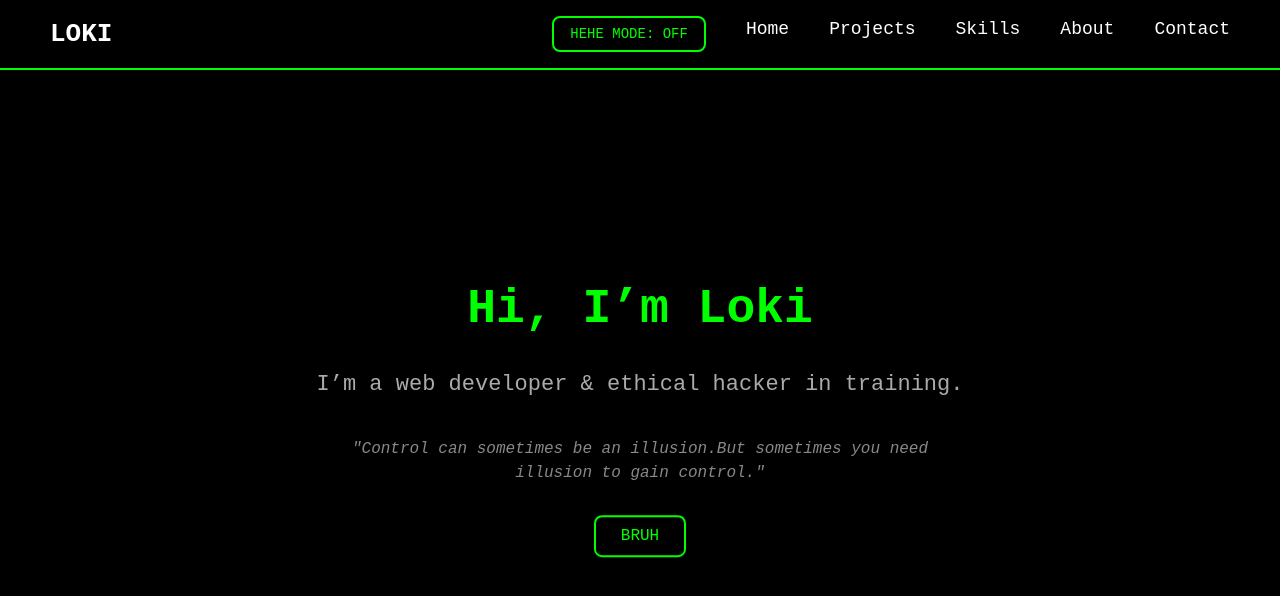
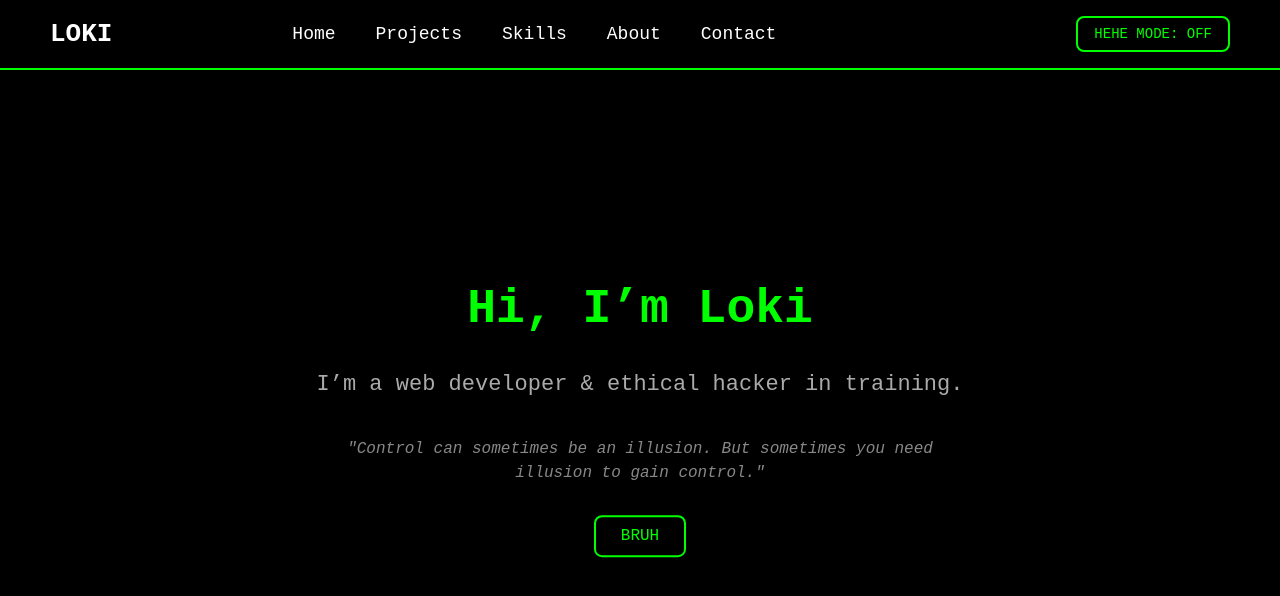
Before and after one commit to LokajithPT/portfolioshit, a React (Vite) app in the folder frontend/: page / in a window 1280 px wide. Shown: the top 596 px of the page. Built offline with nearby package versions, Linux system fonts and the light colour scheme.

Commit message:
audio shit

```diff
--- a/frontend/src/App.css
+++ b/frontend/src/App.css
@@ -331,3 +331,14 @@ body, html, #root {
   color: black;
   text-shadow: 0 0 10px #0f0;
 }
+
+.music-controls {
+  display: flex;
+  align-items: center;
+  gap: 10px;
+}
+
+.music-controls canvas {
+  border-radius: 4px;
+  background-color: #000; /* optional for contrast */
+}
--- a/frontend/src/App.jsx
+++ b/frontend/src/App.jsx
@@ -1,8 +1,6 @@
-import { useState, useRef } from 'react';
+import { useState, useRef } from "react";
 import './App.css';
 import glitchVideo from './assets/dayum.mp4';
-
-// Import songs directly (so Vite bundles them)
 import song1 from "./assets/song1.mp3";
 import song2 from "./assets/song2.mp3";
 import song3 from "./assets/song3.mp3";
@@ -20,34 +18,40 @@ export default function App() {
   const audioRef = useRef(null);
   const currentIndex = useRef(0);
 
-  // ✅ Use the imported songs here
   const playlist = [song1, song2, song3, song4];
 
   const handleClick = () => {
     setStartGlitch(true);
-
     setTimeout(() => {
       const video = videoRef.current;
       video.style.display = 'block';
       video.muted = false;
       video.volume = 0.5;
       video.play();
-    }, 2000); // glitch duration
+    }, 2000);
   };
 
   const toggleMusic = () => {
+    const audio = audioRef.current;
+    if (!audio) return;
+
+    // resume AudioContext if suspended
+    if (audio.audioCtx && audio.audioCtx.state === "suspended") {
+      audio.audioCtx.resume();
+    }
+
     if (!musicMode) {
-      audioRef.current.src = playlist[currentIndex.current];
-      audioRef.current.play();
+      audio.src = playlist[currentIndex.current];
+      audio.play().catch(err => console.log("play error:", err));
       setMusicMode(true);
 
-      audioRef.current.onended = () => {
+      audio.onended = () => {
         currentIndex.current = (currentIndex.current + 1) % playlist.length;
-        audioRef.current.src = playlist[currentIndex.current];
-        audioRef.current.play();
+        audio.src = playlist[currentIndex.current];
+        audio.play().catch(err => console.log("play error:", err));
       };
     } else {
-      audioRef.current.pause();
+      audio.pause();
       setMusicMode(false);
     }
   };
@@ -55,7 +59,6 @@ export default function App() {
   const handleVideoEnd = () => {
     setFlash(true);
     setStartGlitch(false);
-
     setTimeout(() => {
       setFlash(false);
       const video = videoRef.current;
@@ -67,64 +70,43 @@ export default function App() {
 
   return (
     <div className={`app ${startGlitch ? 'glitching' : ''}`}>
-      {/* Flash overlay */}
       {flash && <div className="white-flash"></div>}
 
-      {/* Navbar */}
       <nav className={`navbar ${reveal ? 'reveal' : ''}`}>
         <div className="logo glitch" data-text="LOKI">LOKI</div>
-
-        {/* Hamburger */}
-        <div
-          className={`hamburger ${menuOpen ? 'active' : ''}`}
-          onClick={() => setMenuOpen(!menuOpen)}
-        >
-          <span></span>
-          <span></span>
-          <span></span>
+        <div className={`hamburger ${menuOpen ? 'active' : ''}`} onClick={() => setMenuOpen(!menuOpen)}>
+          <span></span><span></span><span></span>
         </div>
 
         <ul className={`nav-links ${menuOpen ? 'open' : ''}`}>
-
-
-    <AudioVisualizer audioRef={audioRef} />
-
-          <button
-            className={`music-toggle ${musicMode ? 'on' : ''}`}
-            onClick={toggleMusic}
-          >
-            {musicMode ? "HEHE MODE: ON 🖤" : "HEHE MODE: OFF"}
-          </button>
-
           <li className="glitch-hover" data-text="Home">Home</li>
           <li className="glitch-hover" data-text="Projects">Projects</li>
           <li className="glitch-hover" data-text="Skills">Skills</li>
           <li className="glitch-hover" data-text="About">About</li>
           <li className="glitch-hover" data-text="Contact">Contact</li>
         </ul>
+
+        <div className="music-controls">
+          <AudioVisualizer audioRef={audioRef} />
+          <button className={`music-toggle ${musicMode ? 'on' : ''}`} onClick={toggleMusic}>
+            {musicMode ? "HEHE MODE: ON 🖤" : "HEHE MODE: OFF"}
+          </button>
+        </div>
       </nav>
-      {/* Hero Section */}
+
       <section className={`hero ${reveal ? 'reveal' : ''}`}>
         <h1 className="hero-title">Hi, I’m <span className="hacker-green">Loki</span></h1>
         <p className="hero-subtitle">I’m a <span className="hacker-green">web developer</span> & ethical hacker in training.</p>
         <p className="hero-quote">
-          "<span className="hacker-green">Control can sometimes be an illusion.</span>
-          But sometimes you need illusion to gain control."
+          "<span className="hacker-green">Control can sometimes be an illusion.</span> But sometimes you need illusion to gain control."
         </p>
         <button className="hero-btn" data-hover="AHHH" onClick={handleClick}>BRUH</button>
       </section>
 
-      {/* Fullscreen Video */}
-      <video
-        ref={videoRef}
-        className="fullscreen-video"
-        muted
-        onEnded={handleVideoEnd}
-      >
+      <video ref={videoRef} className="fullscreen-video" muted onEnded={handleVideoEnd}>
         <source src={glitchVideo} type="video/mp4" />
       </video>
 
-      {/* Hidden audio element */}
       <audio ref={audioRef} />
     </div>
   );
--- a/frontend/src/AudioVisualizer.jsx
+++ b/frontend/src/AudioVisualizer.jsx
@@ -1,55 +1,62 @@
 import { useEffect, useRef } from "react";
 
-export default function AudioVisualizer({ audio }) {
+export default function AudioVisualizer({ audioRef }) {
   const canvasRef = useRef(null);
+  const audioCtxRef = useRef(null);
+  const analyserRef = useRef(null);
+  const sourceRef = useRef(null);
 
   useEffect(() => {
+    const audio = audioRef.current;
     if (!audio) return;
 
-    const audioCtx = new (window.AudioContext || window.webkitAudioContext)();
-    const analyser = audioCtx.createAnalyser();
-    const source = audioCtx.createMediaElementSource(audio);
+    // create AudioContext once
+    if (!audioCtxRef.current) {
+      const audioCtx = new (window.AudioContext || window.webkitAudioContext)();
+      audioCtxRef.current = audioCtx;
 
-    source.connect(analyser);
-    analyser.connect(audioCtx.destination);
+      const analyser = audioCtx.createAnalyser();
+      analyser.fftSize = 128;
+      analyserRef.current = analyser;
 
-    analyser.fftSize = 64; // fewer bars = cleaner
-    const bufferLength = analyser.frequencyBinCount;
-    const dataArray = new Uint8Array(bufferLength);
+      try {
+        const source = audioCtx.createMediaElementSource(audio);
+        source.connect(analyser);
+        analyser.connect(audioCtx.destination);
+        sourceRef.current = source;
+      } catch (e) {
+        console.log("MediaElementSource already connected");
+      }
+
+      audio.audioCtx = audioCtx; // store for resume
+    }
 
     const canvas = canvasRef.current;
     const ctx = canvas.getContext("2d");
+    canvas.width = 150;
+    canvas.height = 50;
 
-    const draw = () => {
+    const bufferLength = analyserRef.current.frequencyBinCount;
+    const dataArray = new Uint8Array(bufferLength);
+
+    function draw() {
       requestAnimationFrame(draw);
-      analyser.getByteFrequencyData(dataArray);
-
+      analyserRef.current.getByteFrequencyData(dataArray);
       ctx.clearRect(0, 0, canvas.width, canvas.height);
 
-      const barWidth = (canvas.width / bufferLength);
+      const barWidth = (canvas.width / bufferLength) * 2;
       let x = 0;
 
       for (let i = 0; i < bufferLength; i++) {
-        const barHeight = dataArray[i] / 4;
-        ctx.fillStyle = "#00ffcc";
-        ctx.fillRect(x, canvas.height - barHeight, barWidth - 1, barHeight);
-        x += barWidth;
+        const barHeight = dataArray[i] / 3;
+        ctx.fillStyle = `hsl(${barHeight + 100}, 100%, 50%)`;
+        ctx.fillRect(x, canvas.height - barHeight, barWidth, barHeight);
+        x += barWidth + 1;
       }
-    };
+    }
 
     draw();
+  }, [audioRef]);
 
-    return () => {
-      audioCtx.close();
-    };
-  }, [audio]);
-
-  return (
-    <canvas
-      ref={canvasRef}
-      width={80}
-      height={30}
-      style={{ display: "block" }}
-    />
-  );
+  return <canvas ref={canvasRef} style={{ display: "block" }} />;
 }
```
Also changed, not shown: frontend/src/AudioVisualizer.css (added, +12 -0 lines), 5 other files (tests, documents, lock files or other folders).
